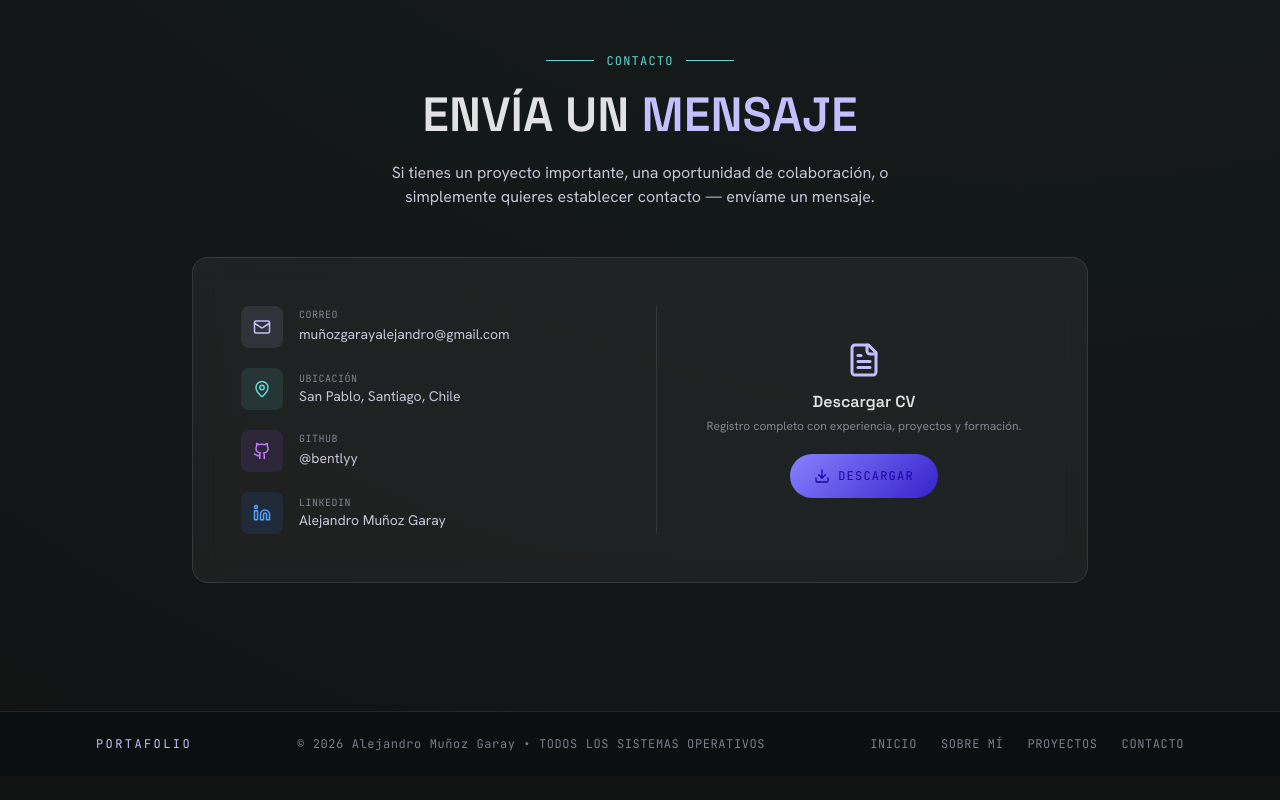
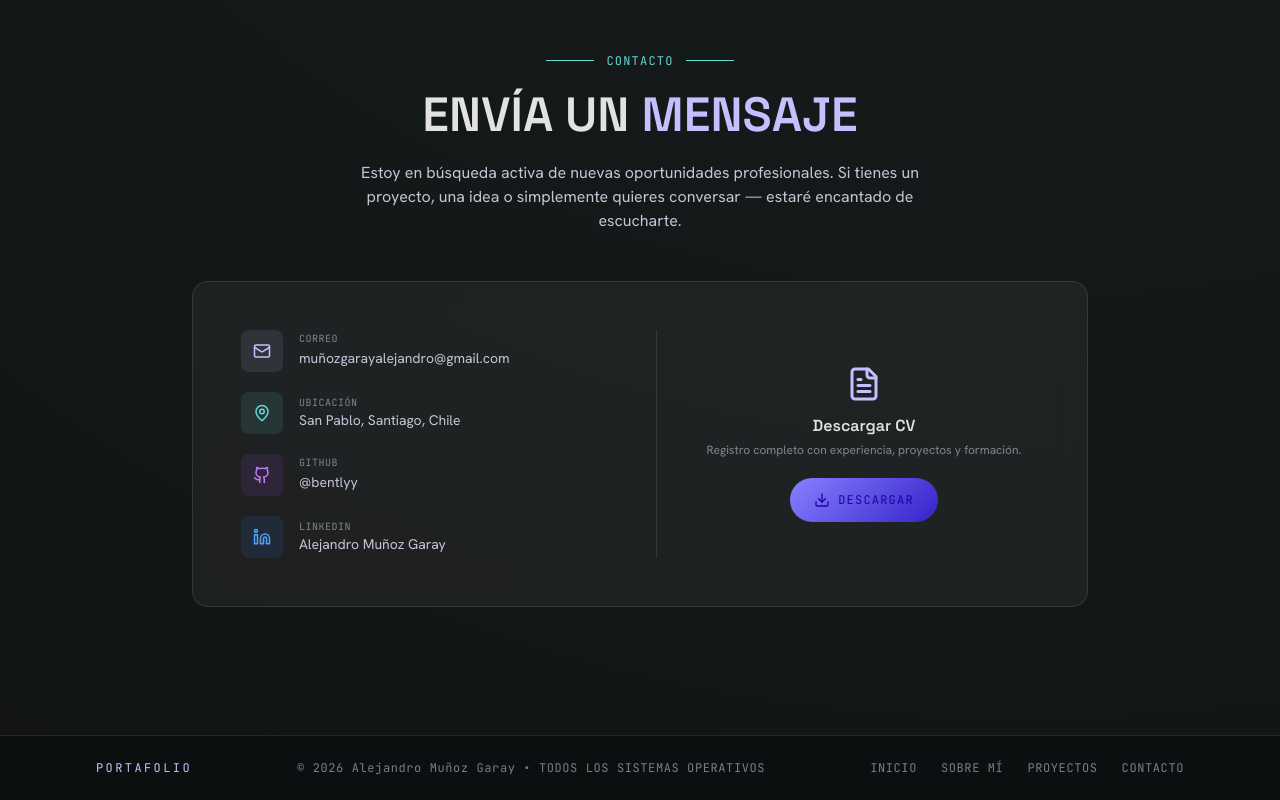
Before and after one commit to bentlyy/Portafolio-Web-, a Next.js app: page / in a window 1280 px wide. Shown: the part 5036-5836 px from the top of the page. Before the commit the page ends 5812 px from the top, so only its background shows below. Built offline with nearby package versions, Linux system fonts and the light colour scheme.

Commit message:
Mensaje de contacto más profesional con búsqueda activa de oportunidades

```diff
--- a/src/components/Contact.tsx
+++ b/src/components/Contact.tsx
@@ -26,8 +26,9 @@ export default function Contact() {
             ENVÍA UN <span className="text-primary">MENSAJE</span>
           </h2>
           <p className="font-body text-on-surface-variant max-w-xl mx-auto">
-            Si tienes un proyecto importante, una oportunidad de colaboración, o
-            simplemente quieres establecer contacto — envíame un mensaje.
+            Estoy en búsqueda activa de nuevas oportunidades profesionales. Si tienes
+            un proyecto, una idea o simplemente quieres conversar — estaré encantado de
+            escucharte.
           </p>
         </motion.div>
 
```
